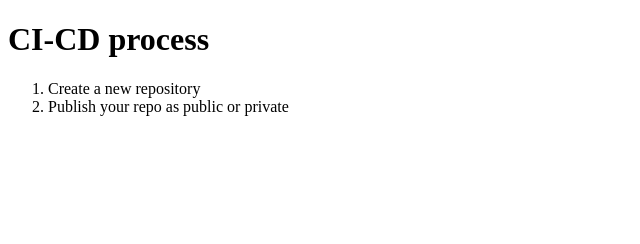
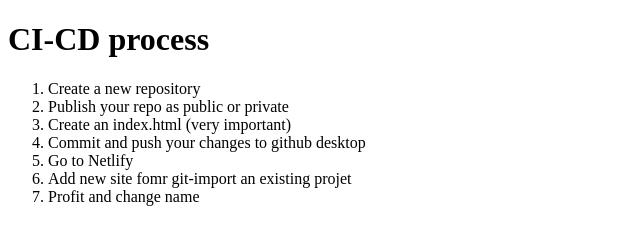
Before and after one commit to Jonidohc16v/1-raw-CICD, a plain HTML site: page index.html in a window 1280 px wide. Shown: the whole page, without its empty margins (0-640 px from the left). Drawn offline with Linux system fonts and the light colour scheme.

Commit message:
Update index.html

```diff
--- a/index.html
+++ b/index.html
@@ -12,6 +12,11 @@
     <ol>
         <li>Create a new repository</li>
         <li>Publish your repo as public or private</li>
+        <li>Create an index.html (very important)</li>
+        <li>Commit and push your changes to github desktop</li>
+        <li>Go to Netlify</li>
+        <li>Add new site fomr git-import an existing projet</li>
+        <li>Profit and change name</li>
     </ol>
 </body>
 </html>
```
